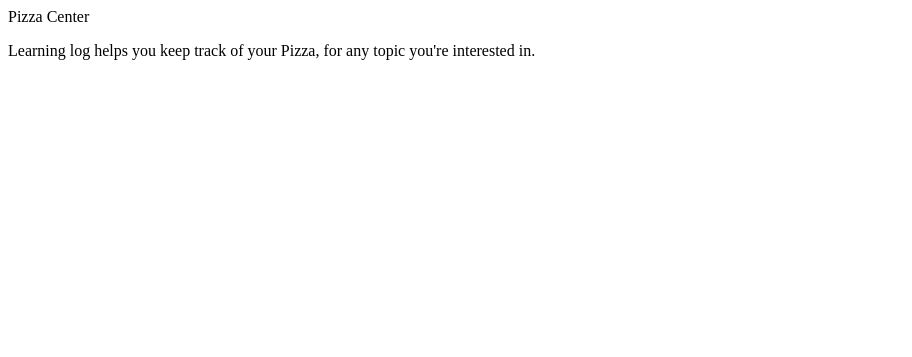
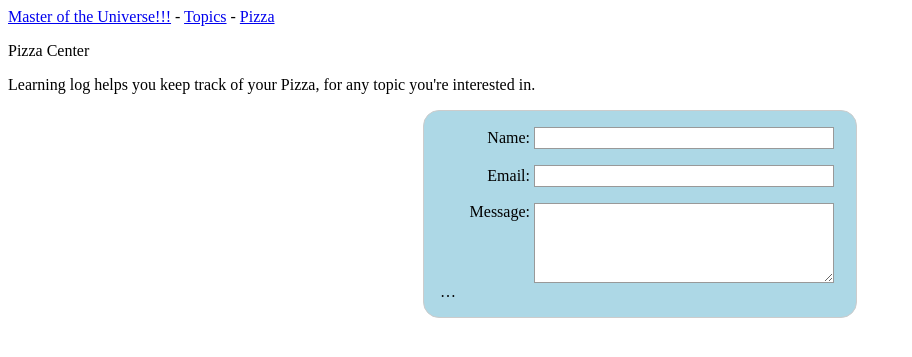
Before and after one commit to CrusadorBoz/python_crash_course-master_django, a Django app: page /pizza in a window 1280 px wide. Shown: the top 357 px of the page, without its empty margins (0-912 px from the left). Run offline with Django 4.2, Linux system fonts and the light colour scheme.

Commit message:
Save All

```diff
--- a/master/templates/master/base.html
+++ b/master/templates/master/base.html
@@ -1,6 +1,8 @@
 <p>
     <a href="{% url 'master:index' %}">Master of the Universe!!!</a> -
-    <a href="{% url 'master:topics' %}">Topics</a>
+    <a href="{% url 'master:topics' %}">Topics</a> -
+    <a href="{% url 'master:pizza' %}">Pizza</a>
+
 </p>
 {% block content %}
 {% endblock content %}
--- a/master/templates/pizza/index.html
+++ b/master/templates/pizza/index.html
@@ -1,3 +1,103 @@
-<p>Pizza Center</p>
+{% extends 'master/base.html' %}
 
-<p>Learning log helps you keep track of your Pizza, for any topic you're interested in.</p>
+{% block content %}
+
+    <style>
+
+        form {
+        /* Center the form on the page */
+        margin: 0 auto;
+        width: 400px;
+        /* Form outline */
+        padding: 1em;
+        border: 1px solid #ccc;
+        border-radius: 1em;
+        background-color: lightblue;
+        }
+
+        ul {
+        list-style: none;
+        padding: 0;
+        margin: 0;
+        }
+
+        form li + li {
+        margin-top: 1em;
+        }
+
+        label {
+        /* Uniform size & alignment */
+        display: inline-block;
+        width: 90px;
+        text-align: right;
+        }
+
+        input,
+        textarea {
+        /* To make sure that all text fields have the same font settings
+            By default, textareas have a monospace font */
+        font: 1em sans-serif;
+
+        /* Uniform text field size */
+        width: 300px;
+        box-sizing: border-box;
+
+        /* Match form field borders */
+        border: 1px solid #999;
+        }
+
+        input:focus,
+        textarea:focus {
+        /* Additional highlight for focused elements */
+        border-color: #000;
+        }
+
+        textarea {
+        /* Align multiline text fields with their labels */
+        vertical-align: top;
+
+        /* Provide space to type some text */
+        height: 5em;
+        }
+
+        .button {
+        /* Align buttons with the text fields */
+        padding-left: 90px; /* same size as the label elements */
+        }
+
+        button {
+        /* This extra margin represent roughly the same space as the space
+            between the labels and their text fields */
+        margin-left: 0.5em;
+        }
+
+    </style>
+
+<body>
+
+    <p>Pizza Center</p>
+
+    <p>Learning log helps you keep track of your Pizza, for any topic you're interested in.</p>
+
+    <form action="/my-handling-form-page" method="post">
+        <ul>
+            <li>
+            <label for="name">Name:</label>
+            <input type="text" id="name" name="user_name" />
+            </li>
+            <li>
+            <label for="mail">Email:</label>
+            <input type="email" id="mail" name="user_email" />
+            </li>
+            <li>
+            <label for="msg">Message:</label>
+            <textarea id="msg" name="user_message"></textarea>
+            </li>
+
+            …
+        </ul>
+    </form>
+
+</body>
+
+{% endblock content %}
```
